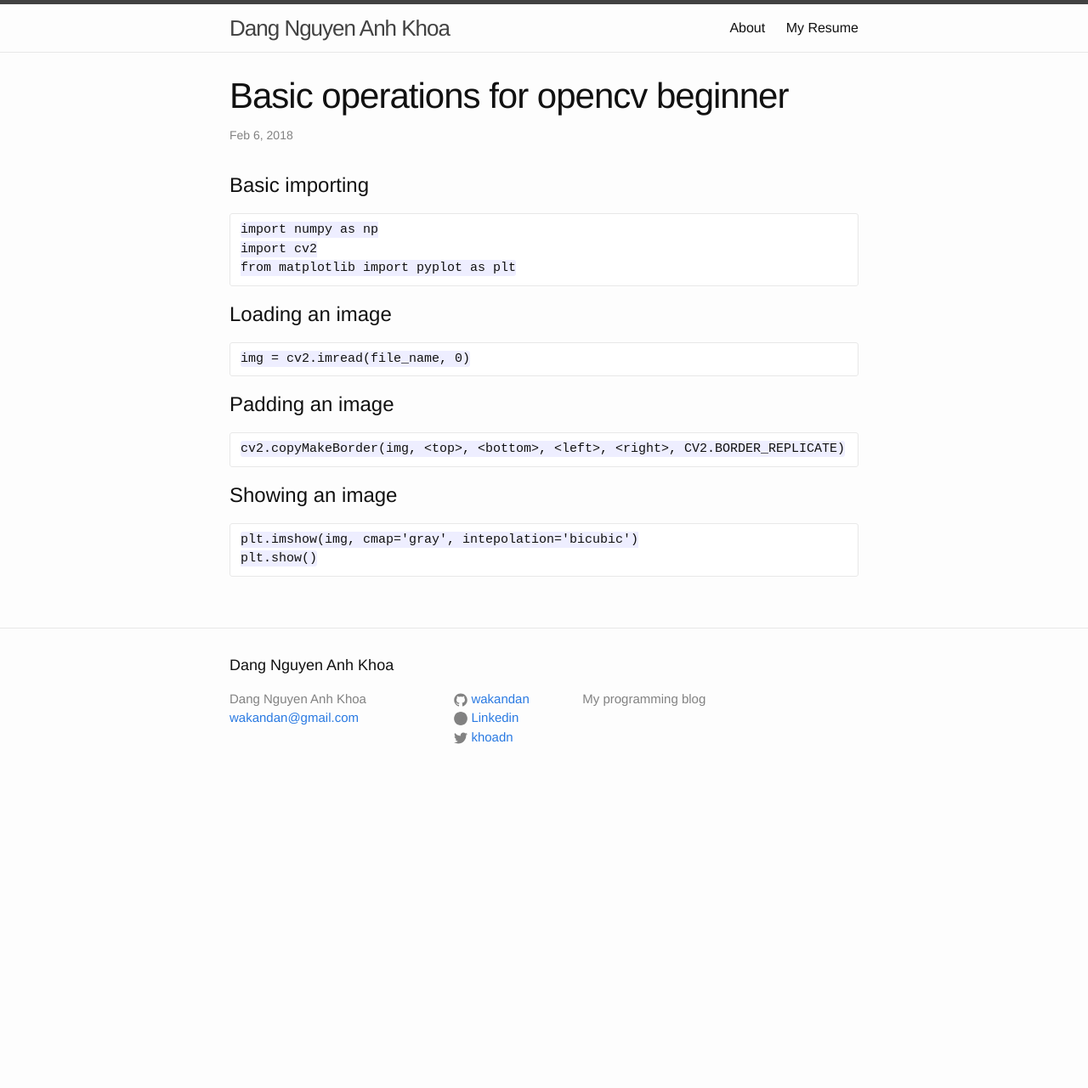
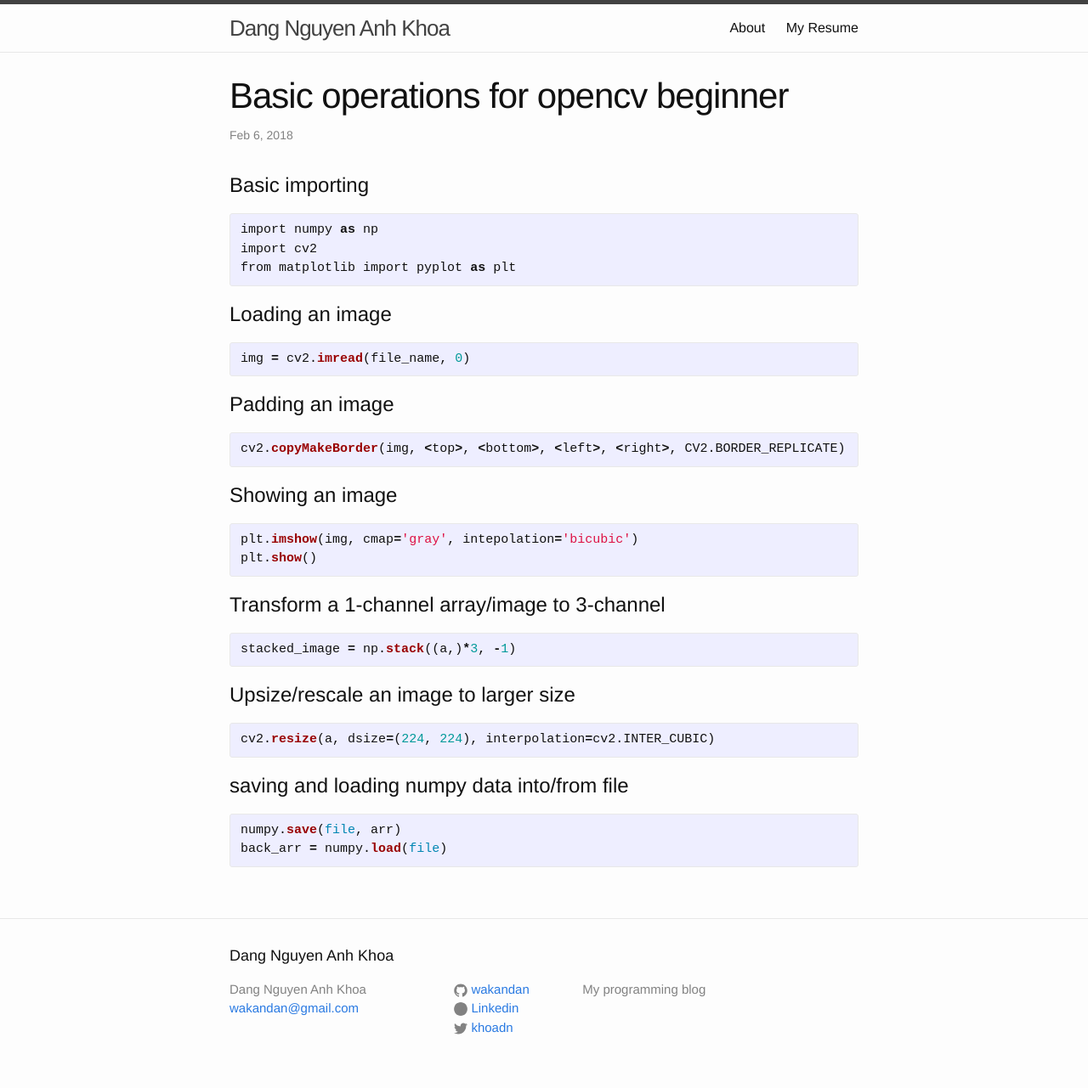
Before and after one commit to wakandan/wakandan.github.io, a Jekyll site: the page built from _posts/2018-02-06-basic-opencv-operation.markdown, in a window 1280 px wide. Shown: the whole page at 85% size. Built offline with Jekyll 4.4.1, drawn with Linux system fonts in a browser that asks for light colours; before the commit the page ends 939 px from its top, so only the background shows below that.

Commit message:
change highlight for python

````diff
--- a/_posts/2018-02-06-basic-opencv-operation.markdown
+++ b/_posts/2018-02-06-basic-opencv-operation.markdown
@@ -5,27 +5,46 @@ title: "Basic operations for opencv beginner"
 
 # Basic importing
 
-```
+{% highlight python %}
 import numpy as np
 import cv2
 from matplotlib import pyplot as plt
-```
+{% endhighlight %}
 
 # Loading an image
 
-```
+{% highlight python %}
 img = cv2.imread(file_name, 0)
-```
+{% endhighlight %}
 
 # Padding an image
 
-```
+{% highlight python %}
 cv2.copyMakeBorder(img, <top>, <bottom>, <left>, <right>, CV2.BORDER_REPLICATE)
-```
+{% endhighlight %}
 
 # Showing an image
 
-```
+{% highlight python %}
 plt.imshow(img, cmap='gray', intepolation='bicubic')
 plt.show()
-```
+{% endhighlight %}
+
+# Transform a 1-channel array/image to 3-channel
+
+{% highlight python %}
+stacked_image = np.stack((a,)*3, -1)
+{% endhighlight %}
+
+# Upsize/rescale an image to larger size
+
+{% highlight python %}
+cv2.resize(a, dsize=(224, 224), interpolation=cv2.INTER_CUBIC)
+{% endhighlight %}
+
+# saving and loading numpy data into/from file
+
+{% highlight python %}
+numpy.save(file, arr)
+back_arr = numpy.load(file)
+{% endhighlight %}
````
